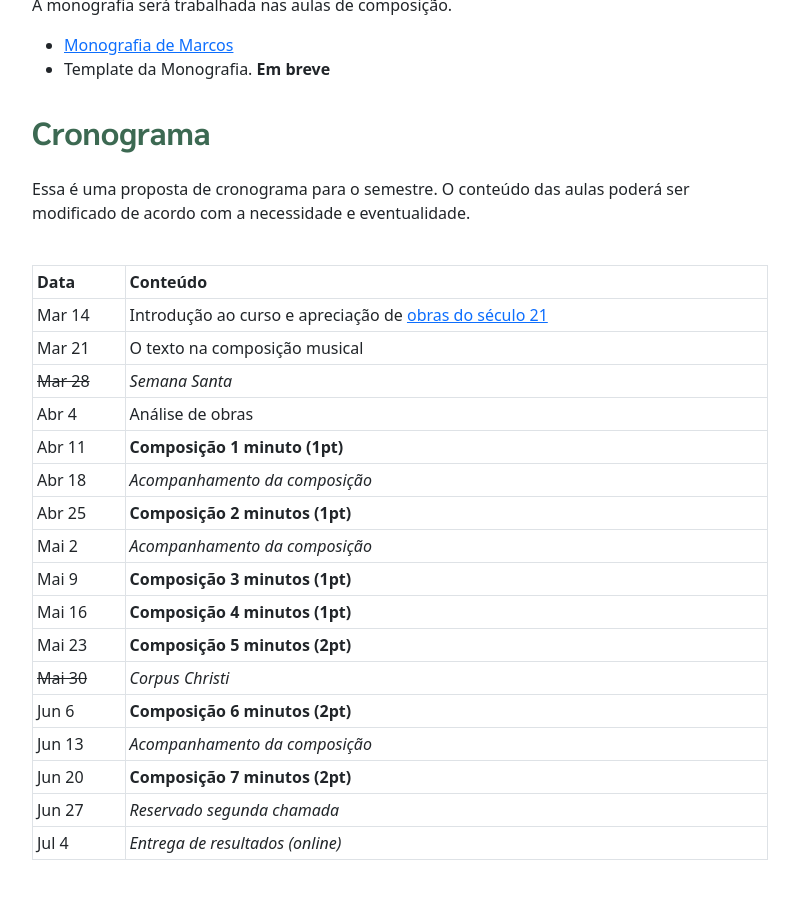
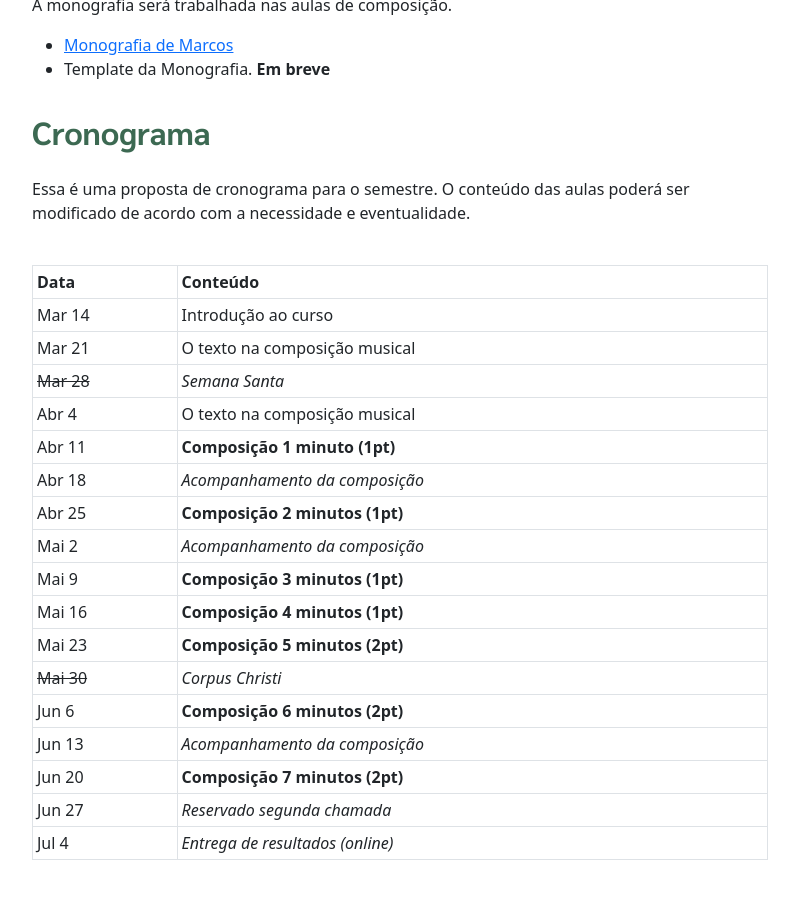
Before and after one commit to pedrokroger/pedrokroger.github.io, a Jekyll site: the page built from pages/musb18-comp9.md, in a window 1280 px wide and 900 px high, scrolled down 1934 px. Shown: the whole window, without its empty margins (50-849 px from the left). Built offline with Jekyll 4.4.1, drawn with Linux system fonts in a browser that asks for light colours; Markdown is read by kramdown in place of the engine named in the settings.

Commit message:
Atualiza cronograma composição 9

```diff
--- a/pages/musb18-comp9.md
+++ b/pages/musb18-comp9.md
@@ -83,25 +83,25 @@ Essa é uma proposta de cronograma para o semestre. O conteúdo das aulas poder
 ser modificado de acordo com a necessidade e eventualidade.
 
 
-| Data              | Conteúdo                                                     |
-|:------------------|:-------------------------------------------------------------|
-| Mar 14            | Introdução ao curso e apreciação de [obras do século 21][31] |
-| Mar 21            | O texto na composição musical                                |
-| <del>Mar 28</del> | _Semana Santa_                                               |
-| Abr 4             | Análise de obras                                             |
-| Abr 11            | **Composição 1 minuto (1pt)**                                |
-| Abr 18            | _Acompanhamento da composição_                               |
-| Abr 25            | **Composição 2 minutos (1pt)**                               |
-| Mai 2             | _Acompanhamento da composição_                               |
-| Mai 9             | **Composição 3 minutos (1pt)**                               |
-| Mai 16            | **Composição 4 minutos (1pt)**                               |
-| Mai 23            | **Composição 5 minutos (2pt)**                               |
-| <del>Mai 30</del> | _Corpus Christi_                                             |
-| Jun 6             | **Composição 6 minutos (2pt)**                               |
-| Jun 13            | _Acompanhamento da composição_                               |
-| Jun 20            | **Composição 7 minutos (2pt)**                               |
-| Jun 27            | _Reservado segunda chamada_                                  |
-| Jul 4             | _Entrega de resultados (online)_                             |
+| Data              | Conteúdo                         |
+|:------------------|:---------------------------------|
+| Mar 14            | Introdução ao curso              |
+| Mar 21            | O texto na composição musical    |
+| <del>Mar 28</del> | _Semana Santa_                   |
+| Abr 4             | O texto na composição musical    |
+| Abr 11            | **Composição 1 minuto (1pt)**    |
+| Abr 18            | _Acompanhamento da composição_   |
+| Abr 25            | **Composição 2 minutos (1pt)**   |
+| Mai 2             | _Acompanhamento da composição_   |
+| Mai 9             | **Composição 3 minutos (1pt)**   |
+| Mai 16            | **Composição 4 minutos (1pt)**   |
+| Mai 23            | **Composição 5 minutos (2pt)**   |
+| <del>Mai 30</del> | _Corpus Christi_                 |
+| Jun 6             | **Composição 6 minutos (2pt)**   |
+| Jun 13            | _Acompanhamento da composição_   |
+| Jun 20            | **Composição 7 minutos (2pt)**   |
+| Jun 27            | _Reservado segunda chamada_      |
+| Jul 4             | _Entrega de resultados (online)_ |
 
 
 [31]: /sec21/
```
